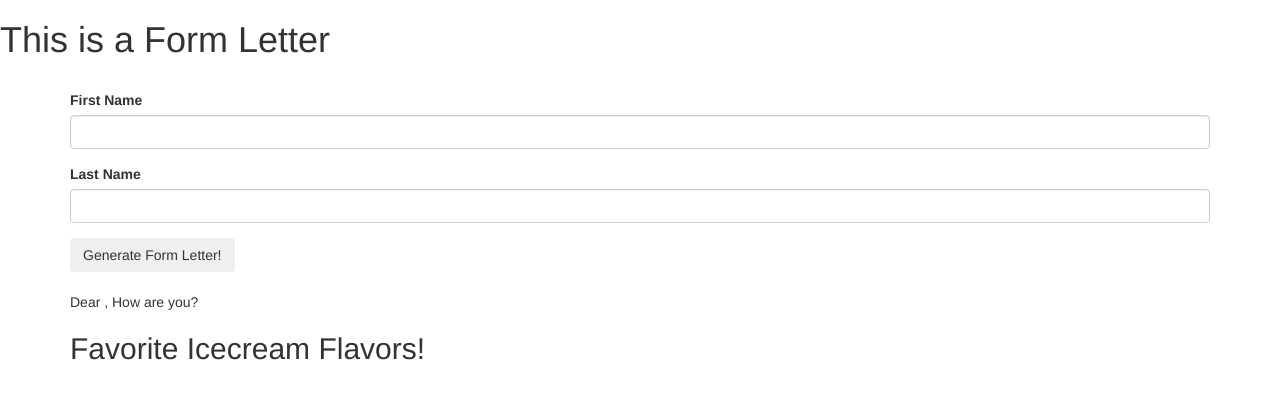
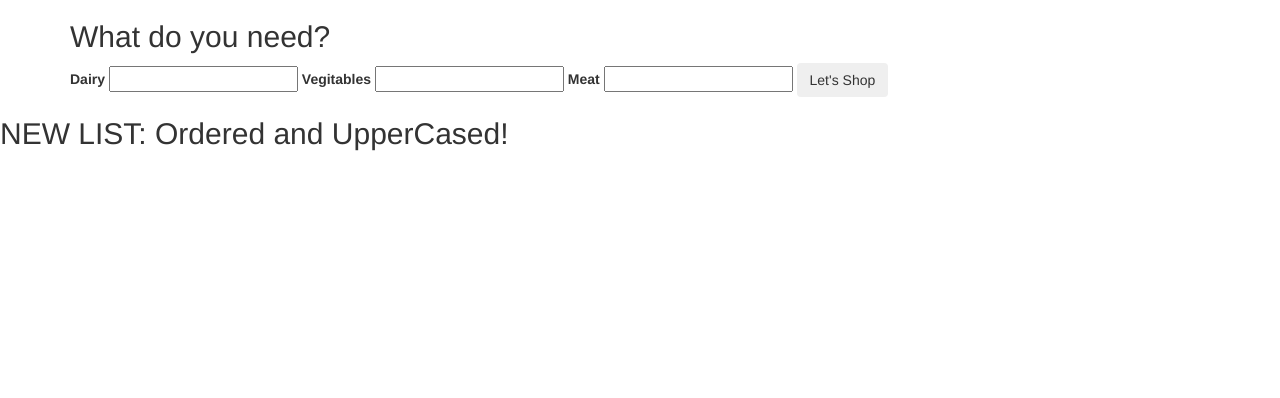
Before and after one commit to bethhansen/form-letter, a plain HTML site: page index.html in a window 1280 px wide. Drawn offline with Linux system fonts and the light colour scheme.

Commit message:
Update index.html

```diff
--- a/index.html
+++ b/index.html
@@ -6,35 +6,29 @@
     <link href="css/styles.css" rel="stylesheet" type="text/css">
     <script src="js/jquery-3.2.1.js"></script>
     <script src="js/scripts.js"></script>
-    <title>Form Letter</title>
+    <title>Grocery List</title>
   </head>
   <body>
-    <h1>This is a Form Letter</h1>
-    <br>
     <div class="container">
+      <h2>What do you need?</h2>
       <form>
-        <div class="form-group">
-          <label for="firstName">First Name</label>
-          <input type="text" class="form-control" id="firstName">
-        </div>
-        <div class="form-group">
-          <label for="lastName">Last Name</label>
-          <input type="text" class="form-control" id="lastName">
-        </div>
+        <label for="dairy">Dairy</label>
+        <input type="text" name="dairy" id="dairy">
 
-      <button type="submit" class="btn">Generate Form Letter!</button>
+        <label for="vegitables">Vegitables</label>
+        <input type="text" name="vegitables" id="vegitables">
+
+        <label for="meat">Meat</label>
+        <input type="text" name="meat" id="meat">
+        <button type="submit" class= "btn" name="button">Let's Shop</button>
       </form>
-      <br>
-      <div class="letter">
-        <p> Dear <span class="firstName"></span> <span class="lastName"></span>,
-          How are you?</p>
-      </div>
-      <div class="flavors">
-        <h2>Favorite Icecream Flavors!</h2>
-      </div>
-      <div class="numbers">
+    </div>
+    <div class="newList">
+      <h2>NEW LIST: Ordered and UpperCased!</h2>
+      <ul class="list">
 
+      </ul>
+    </div>
 
-      </div>
   </body>
 </html>
```
